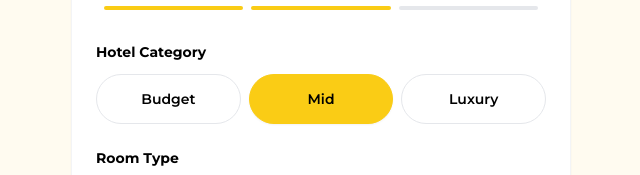
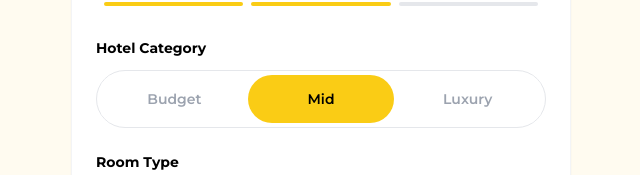
Before and after one commit to urbantrips/ut-client, a Next.js app: page /travelers-info in a window 1280 px wide. Both pictures are taken after a click on the button "Continue". Shown: the part 123-298 px from the top of the page, without its empty margins (319-959 px from the left). Built offline with nearby package versions, Linux system fonts and the light colour scheme.

Commit message:
update ui

```diff
--- a/src/components/features/travelers-info/hotel-travel-mode-form.tsx
+++ b/src/components/features/travelers-info/hotel-travel-mode-form.tsx
@@ -52,24 +52,29 @@ export const HotelTravelModeForm = forwardRef<HotelTravelModeFormRef, HotelTrave
                 <label className="block text-sm font-bold text-black mb-3" style={{ fontFamily: 'var(--font-montserrat), sans-serif' }}>
                     Hotel Category
                 </label>
-                <div className="flex gap-2">
-                    {hotelCategories.map((category) => (
+                <div className="flex border border-gray-200 rounded-[30px] overflow-hidden bg-white p-1">
+                    {hotelCategories.map((category) => {
+                        const isSelected = hotelCategory === category;
+
+                        return (
                             <motion.button
                                 key={category}
                                 onClick={() => setHotelCategory(category)}
                                 whileTap={{ scale: 0.98 }}
                                 className={`
-                                flex-1 px-4 py-3.5 rounded-[30px] font-semibold text-sm transition-all border
-                                ${hotelCategory === category
-                                    ? 'border-yellow-400 text-black bg-yellow-400 shadow-sm'
-                                    : 'border-gray-200 text-black bg-white hover:border-gray-300'
+                                    flex-1 px-4 py-3.5 font-semibold text-sm transition-all relative
+                                    ${isSelected ? 'rounded-[26px]' : ''}
+                                    ${isSelected
+                                        ? 'text-black bg-yellow-400'
+                                        : 'text-gray-400 bg-white hover:text-gray-600'
                                     }
                                 `}
                                 style={{ fontFamily: 'var(--font-montserrat), sans-serif' }}
                             >
                                 {category}
                             </motion.button>
-                    ))}
+                        );
+                    })}
                 </div>
             </div>
 
```
Lines whose indentation alone changed are shown as unchanged.
